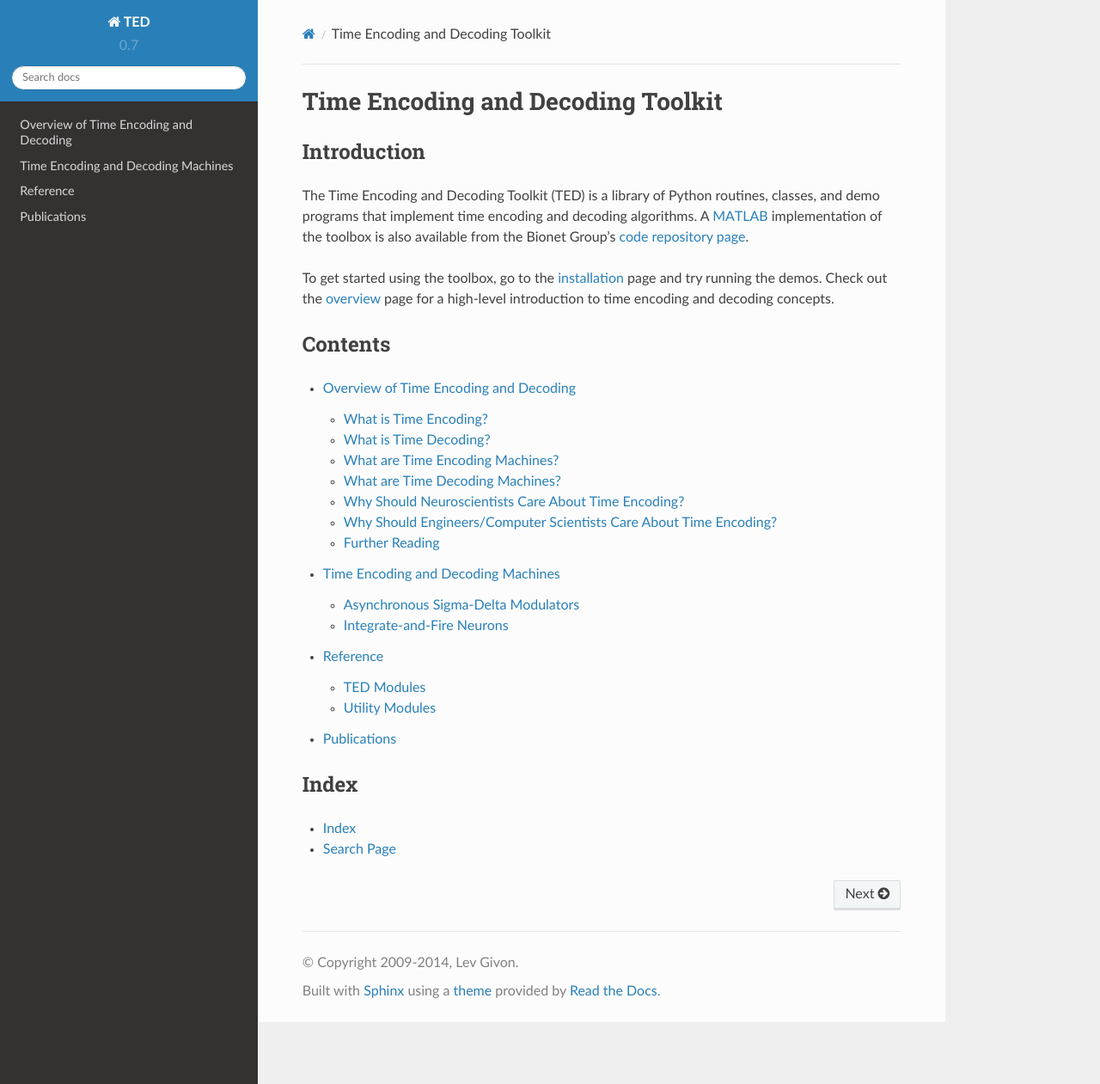
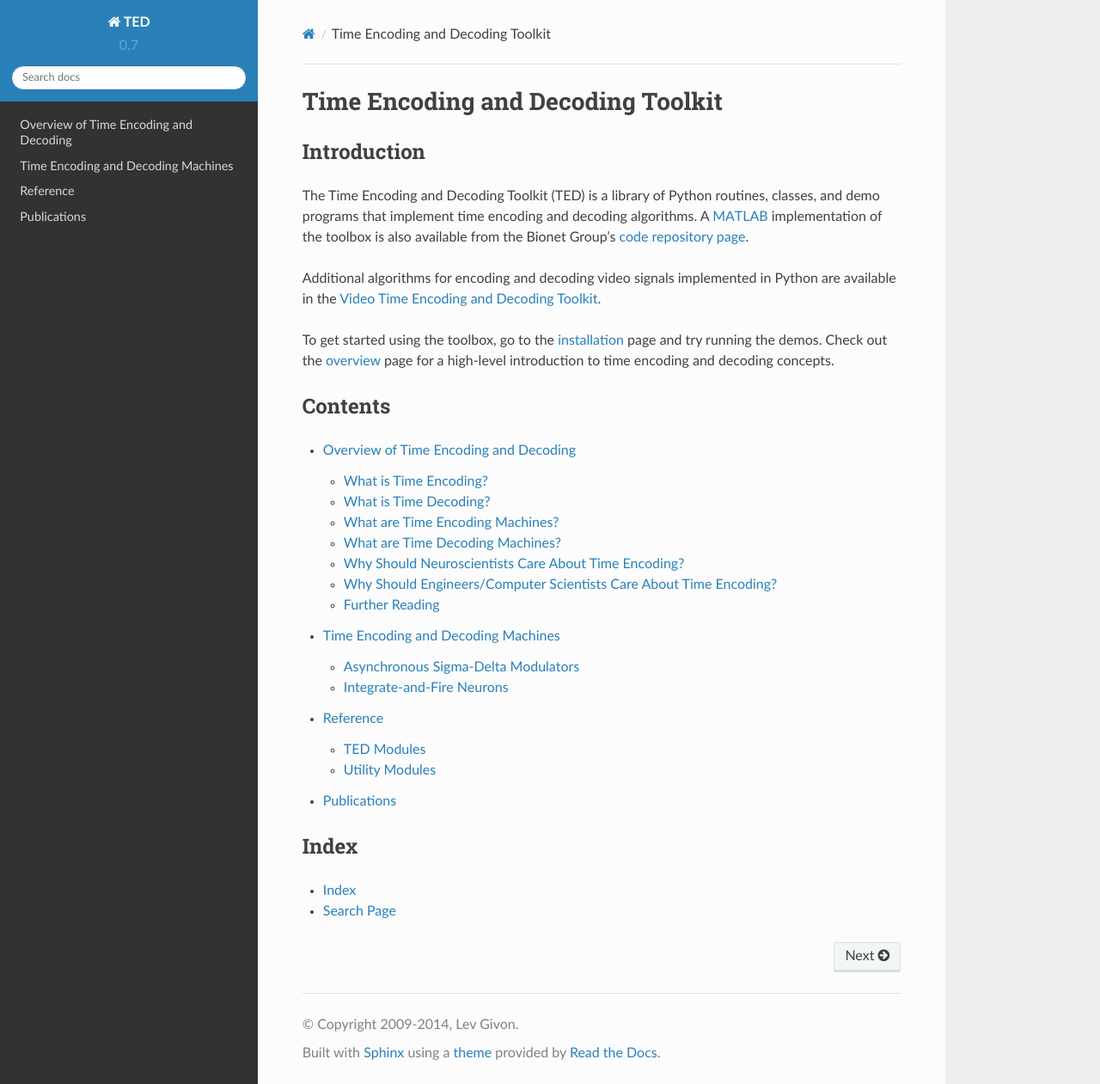
Before and after one commit to bionet/ted.python, a Sphinx documentation site: the page built from docs/source/index.rst, in a window 1280 px wide and 1261 px high. Shown: the whole window at 86% size. Built offline with Sphinx 7.4.7 and the Read the Docs theme 2.0.0, drawn with Linux system fonts in a browser that asks for light colours; formulas are drawn with MathJax 3.

Commit message:
Mention VTEM toolkit in main doc page.

```diff
--- a/docs/source/index.rst
+++ b/docs/source/index.rst
@@ -12,6 +12,10 @@ decoding algorithms. A
 `MATLAB <http://www.mathworks.com/products/matlab/>`_  implementation of the
 toolbox is also available from the Bionet Group's `code repository page
 <http://bionet.github.io/>`_.
+
+Additional algorithms for encoding and decoding video signals implemented in
+Python are available in the `Video Time Encoding and Decoding Toolkit
+<vtem.rtfd.org>`_.
 
 To get started using the toolbox, go to the :doc:`installation <install>` page and
 try running the demos. Check out the :doc:`overview <overview>` page for a
```
